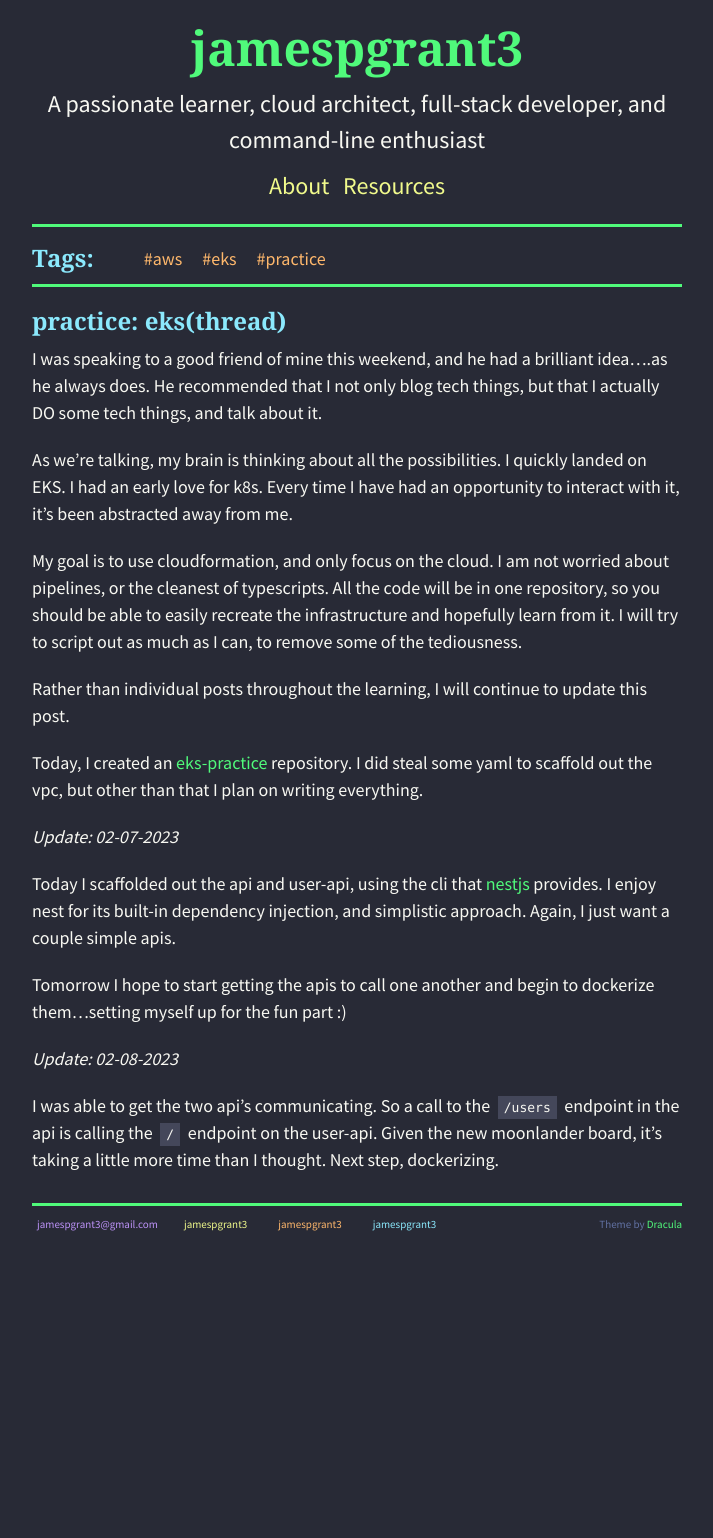
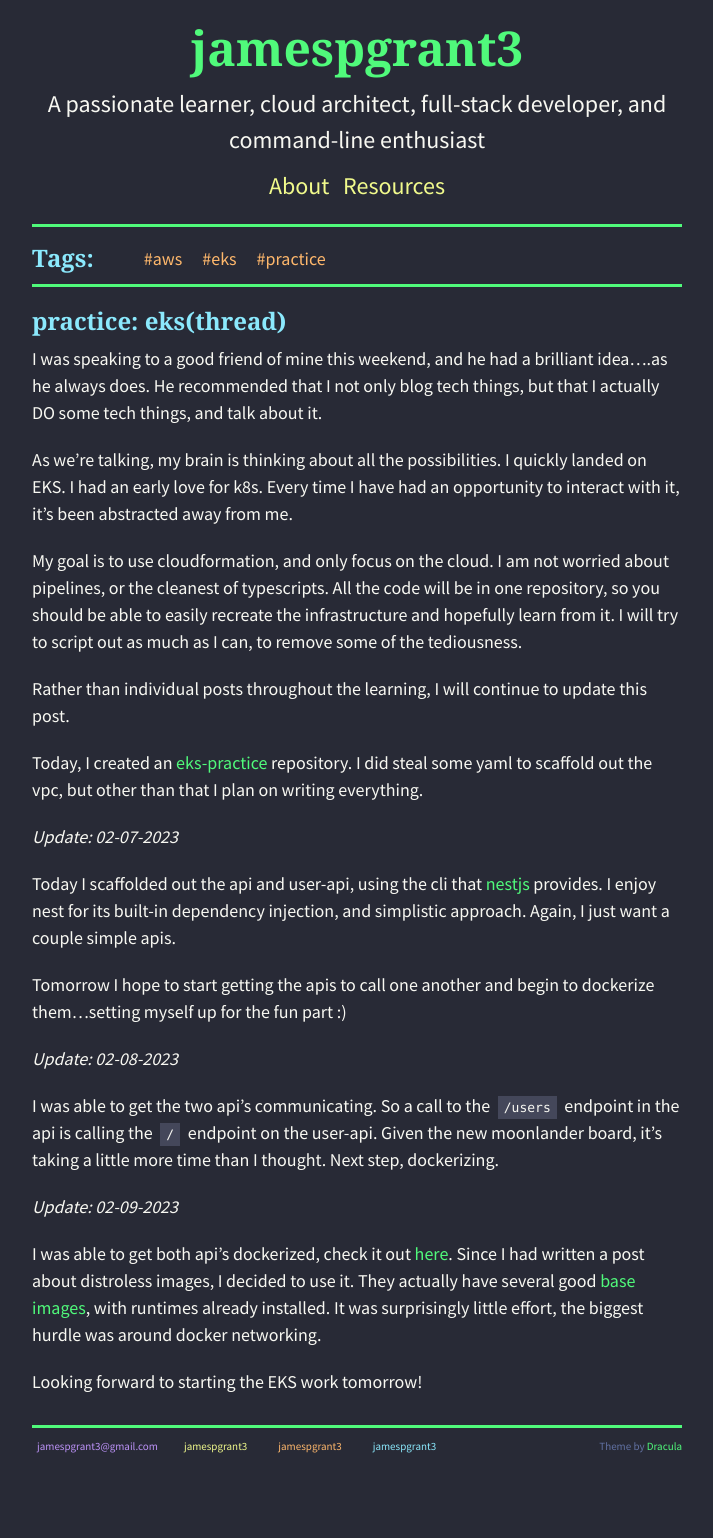
Before and after one commit to jamespgrant3/blog, a Jekyll site: the page built from _posts/2023-02-06-practice-eks-thread.md, in a window 1280 px wide. Shown: the whole page, without its empty margins (283-996 px from the left). Built offline with Jekyll 4.4.1, drawn with Linux system fonts in a browser that asks for light colours; nearby versions of some CDN libraries; before the commit the page ends 1316 px from its top, so only the background shows below that.

Commit message:
update eks progress, dockerized api's

```diff
--- a/_posts/2023-02-06-practice-eks-thread.md
+++ b/_posts/2023-02-06-practice-eks-thread.md
@@ -23,3 +23,9 @@ Tomorrow I hope to start getting the apis to call one another and begin to docke
 _Update: 02-08-2023_
 
 I was able to get the two api's communicating. So a call to the `/users` endpoint in the api is calling the `/` endpoint on the user-api. Given the new moonlander board, it's taking a little more time than I thought. Next step, dockerizing.
+
+_Update: 02-09-2023_
+
+I was able to get both api's dockerized, check it out [here](https://github.com/jamespgrant3/eks-practice/commit/d4c8ca5a6503ececa0109fd8c338a7804d8b1c1c). Since I had written a post about distroless images, I decided to use it. They actually have several good [base images](https://github.com/GoogleContainerTools/distroless#what-images-are-available), with runtimes already installed. It was surprisingly little effort, the biggest hurdle was around docker networking.
+
+Looking forward to starting the EKS work tomorrow!
```
